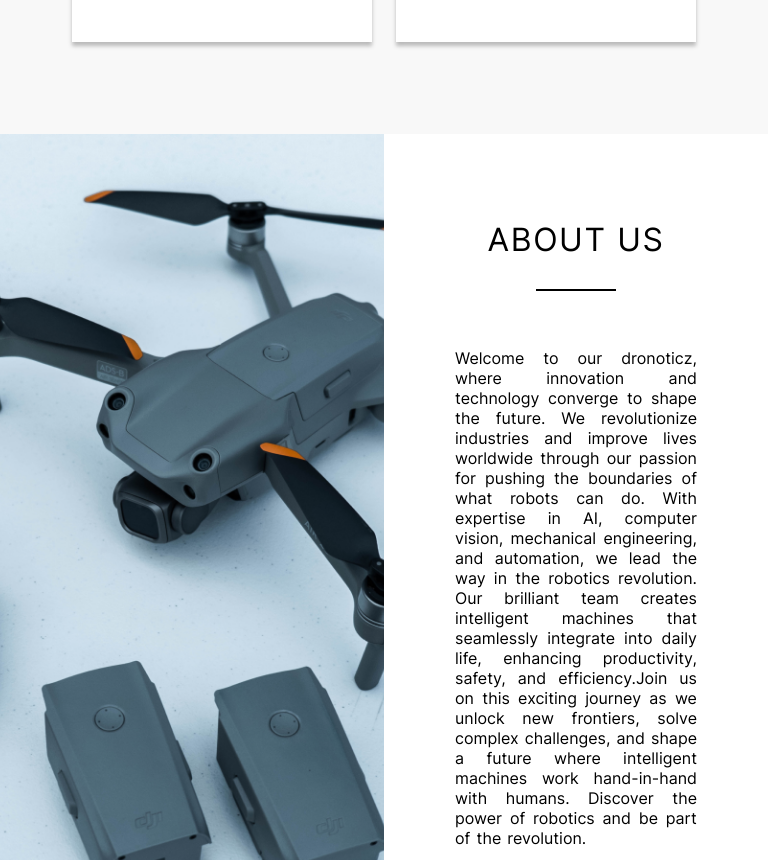
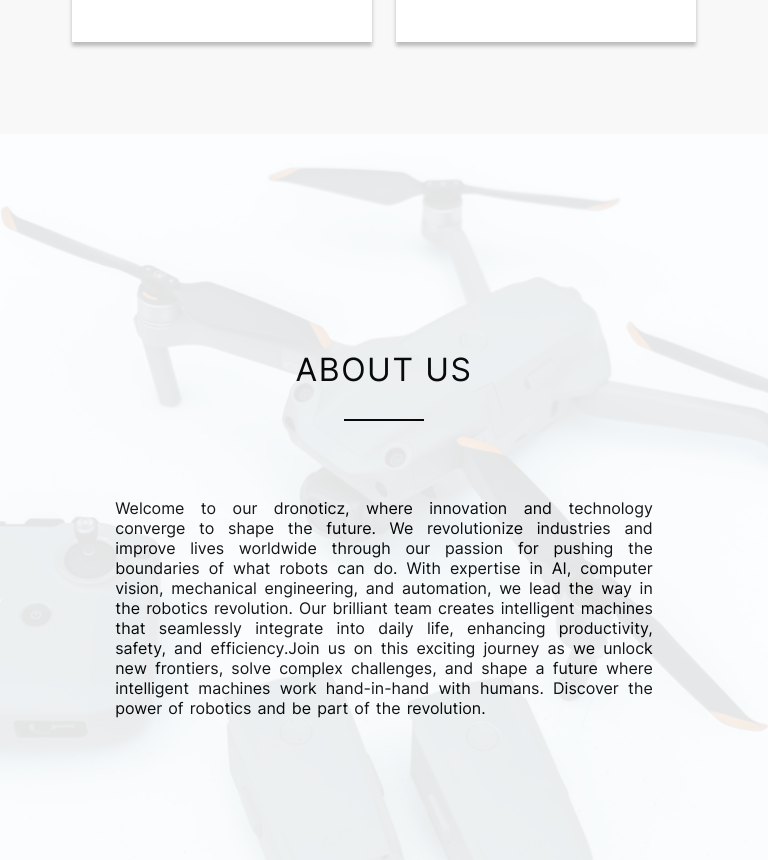
Before and after one commit to ThembaMtshelwane/assignment-1, a React (Vite) app: page / in a window 768 px wide. Shown: the part 1940-2800 px from the top of the page. Built offline with nearby package versions, Linux system fonts and the light colour scheme.

Commit message:
Responsivness: For 620px to 800px screen.: Implemented for Nav, Hero heading, About and Footer

```diff
--- a/src/App.css
+++ b/src/App.css
@@ -11,3 +11,9 @@
   background-size: cover;
   height: 100vh;
 }
+
+@media only screen and (min-width: 620px) and (max-width: 800px) {
+  .topsection {
+    /* background-position: 65% 90px; */
+  }
+}
--- a/src/Components/AboutSection/AboutSection.jsx
+++ b/src/Components/AboutSection/AboutSection.jsx
@@ -3,10 +3,10 @@
 
 function About() {
   return (
-    <section className="about-section">
+    <section className="about-section" id="about">
       <section className="about-image"></section>
 
-      <section className="about-container" id="about">
+      <section className="about-text-container">
         <SectionHeader name="About Us" style="sub-section-bar" />
         <p className="about-paragraph">
           Welcome to our dronoticz, where innovation and technology converge to
--- a/src/Components/AboutSection/aboutSection.css
+++ b/src/Components/AboutSection/aboutSection.css
@@ -6,13 +6,14 @@
 }
 
 .about-image {
+  /* border: 2px solid blue; */
   width: 50%;
   background-image: url("../../assets/images/drone8.png");
   background-size: cover;
   background-position: center;
 }
 
-.about-container {
+.about-text-container {
   /* border: 2px solid green; */
   background-color: white;
   display: flex;
@@ -23,8 +24,32 @@
 }
 
 .about-paragraph {
-  margin-top: 0;
   margin-top: 15%;
   width: 63%;
   text-align: justify;
 }
+
+@media only screen and (min-width: 620px) and (max-width: 800px) {
+  .about-section {
+    /* border: 2px solid yellow; */
+    position: relative;
+  }
+  .about-image {
+    /* border: 2px solid blue; */
+    width: 100%;
+    height: 100vh;
+
+    position: absolute;
+    opacity: 0.1;
+  }
+
+  .about-text-container {
+    width: 100%;
+    /* border: 2px solid; */
+  }
+  .about-paragraph {
+    margin-top: 0;
+    margin-top: 10%;
+    width: 70%;
+  }
+}
--- a/src/Components/FooterSection/footer.css
+++ b/src/Components/FooterSection/footer.css
@@ -8,7 +8,7 @@
 .social-links {
   /* border: 2px solid; */
   display: flex;
-  min-width: 300px;
+  /* min-width: 300px; */
   align-items: center;
 }
 
@@ -62,3 +62,27 @@
   justify-content: space-between;
   align-items: center;
 }
+
+@media only screen and (min-width: 620px) and (max-width: 800px) {
+  .social-link {
+    /* border: 2px solid red; */
+    width: 20%;
+    height: 25%;
+    margin: 7%;
+  }
+  .pinterest-icon,
+  .facebook-icon svg {
+    transform: scale(1.1);
+  }
+
+  .social-links {
+    /* border: 2px solid blue; */
+    width: 40%;
+    margin-right: 5%;
+  }
+  .nav-links {
+    /* border: 2px solid blue; */
+    width: 60%;
+    min-width: 250px;
+  }
+}
--- a/src/Components/Navbar/navbar.css
+++ b/src/Components/Navbar/navbar.css
@@ -29,3 +29,10 @@
   margin-left: 20px;
   min-width: 250px;
 }
+
+@media only screen and (min-width: 620px) and (max-width: 800px) {
+  nav {
+    /* background-color: yellow; */
+    padding: 40px 25px;
+  }
+}
--- a/src/index.css
+++ b/src/index.css
@@ -65,3 +65,16 @@
   min-height: 100vh;
   background-color: var(--backdrop-colour);
 }
+
+@media only screen and (min-width: 620px) and (max-width: 800px) {
+  body {
+    /* background-color: red; */
+  }
+  h1 {
+    font-size: 6rem;
+  }
+
+  a {
+    font-size: 16px;
+  }
+}
```
